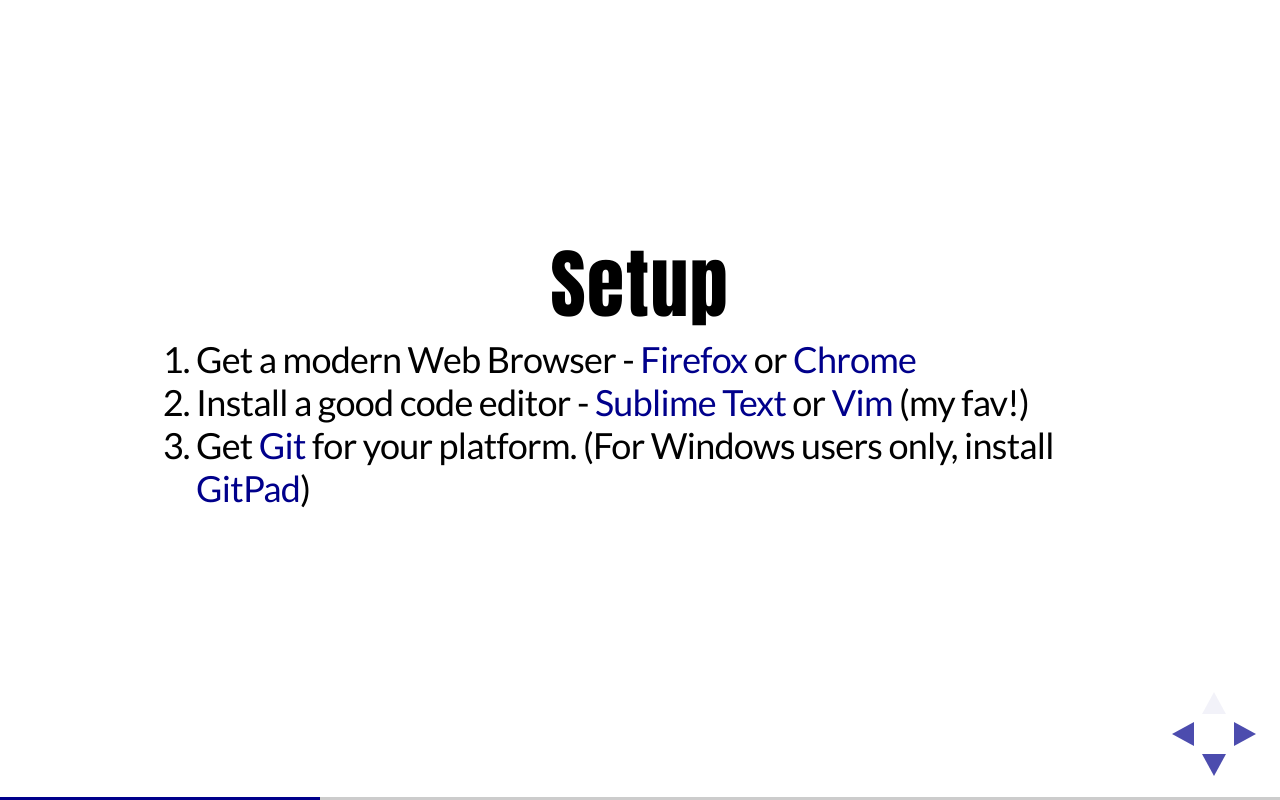
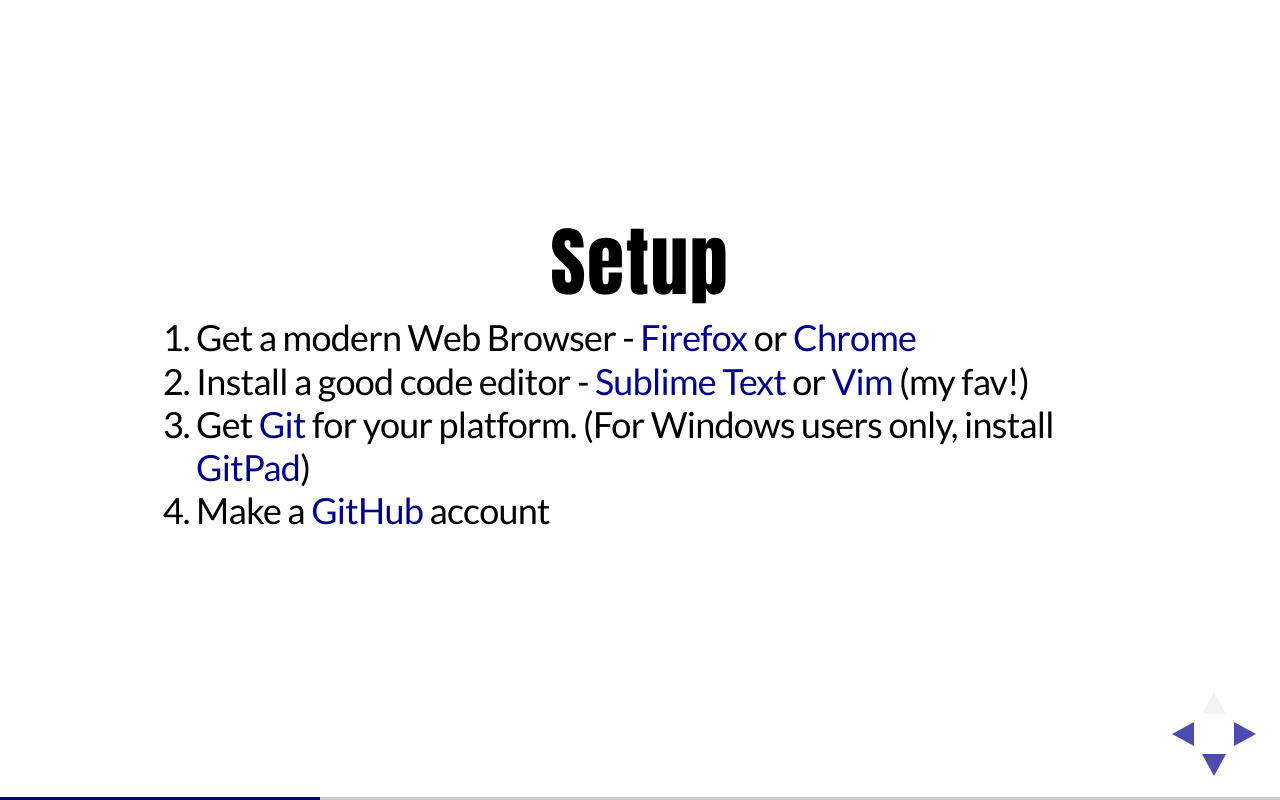
Before and after one commit to ngzhian/orbital, a website: page index.html in a window 1280 px wide. Both pictures are taken after a click on the element 1251 px from the left and 734 px from the top of the page. Drawn offline with Linux system fonts and the light colour scheme; a web font is replaced by a local one.

Commit message:
update setup instructions

```diff
--- a/index.html
+++ b/index.html
@@ -55,8 +55,10 @@
 <li>Get a modern Web Browser - <a href="http://www.firefox.com">Firefox</a> or <a href="http://www.google.com/chrome">Chrome</a></li>
 <li>Install a good code editor - <a href="http://www.sublimetext.com">Sublime Text</a> or <a href="http://www.vim.org">Vim</a> (my fav!)</li>
 <li>Get <a href="http://git-scm.com/">Git</a> for your platform. (For Windows users only, install <a href="https://github.com/github/GitPad">GitPad</a>)</li>
+<li>Make a <a href="https://www.github.com">GitHub</a> account
+</section>
+</li>
 </ol>
-</section>
 <section>
 <h2 id="try-running-them-and-make-sure-they-work">Try running them and make sure they work!</h2>
 </section>
```
Also changed, not shown: README.md.
